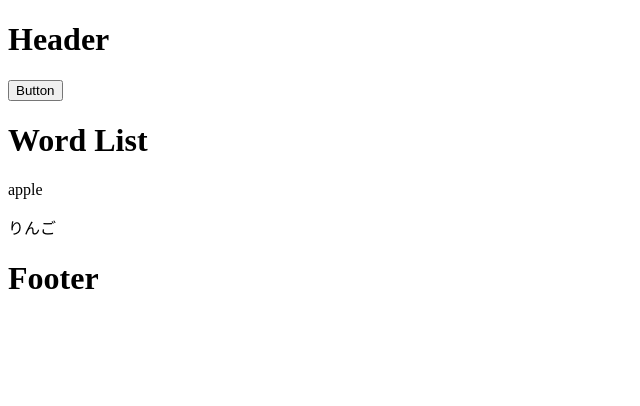
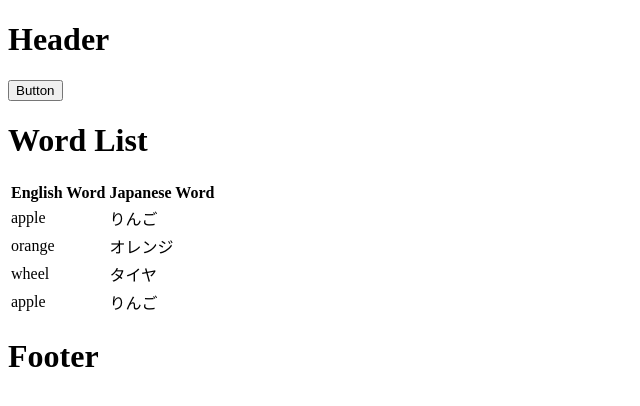
Before and after one commit to shinya-ml/english_learn, a Next.js app: page / in a window 1280 px wide. Shown: the top 406 px of the page, without its empty margins (0-640 px from the left). Built offline with nearby package versions, Linux system fonts and the light colour scheme.

Commit message:
単語一覧をtableで表示

```diff
--- a/components/WordList.js
+++ b/components/WordList.js
@@ -5,8 +5,22 @@ class WordList extends Component {
     return (
       <div>
         <h1>Word List</h1>
-        <p>{this.props.word.wordList[0].word}</p>
-        <p>{this.props.word.wordList[0].ja}</p>
+        <table>
+          <thead>
+            <tr>
+              <th>English Word</th>
+              <th>Japanese Word</th>
+            </tr>
+          </thead>
+          <tbody>
+            {this.props.word.wordList.map((word, index) => (
+              <tr key={index}>
+                <td>{word.word}</td>
+                <td>{word.ja}</td>
+              </tr>
+            ))}
+          </tbody>
+        </table>
       </div>
     );
   }
--- a/pages/index.js
+++ b/pages/index.js
@@ -7,7 +7,6 @@ import Footer from '../components/Footer';
 
 class TopPage extends Component {
   render() {
-    console.log(this.props.word);
     const { word } = this.props;
     return (
       <div>
```
